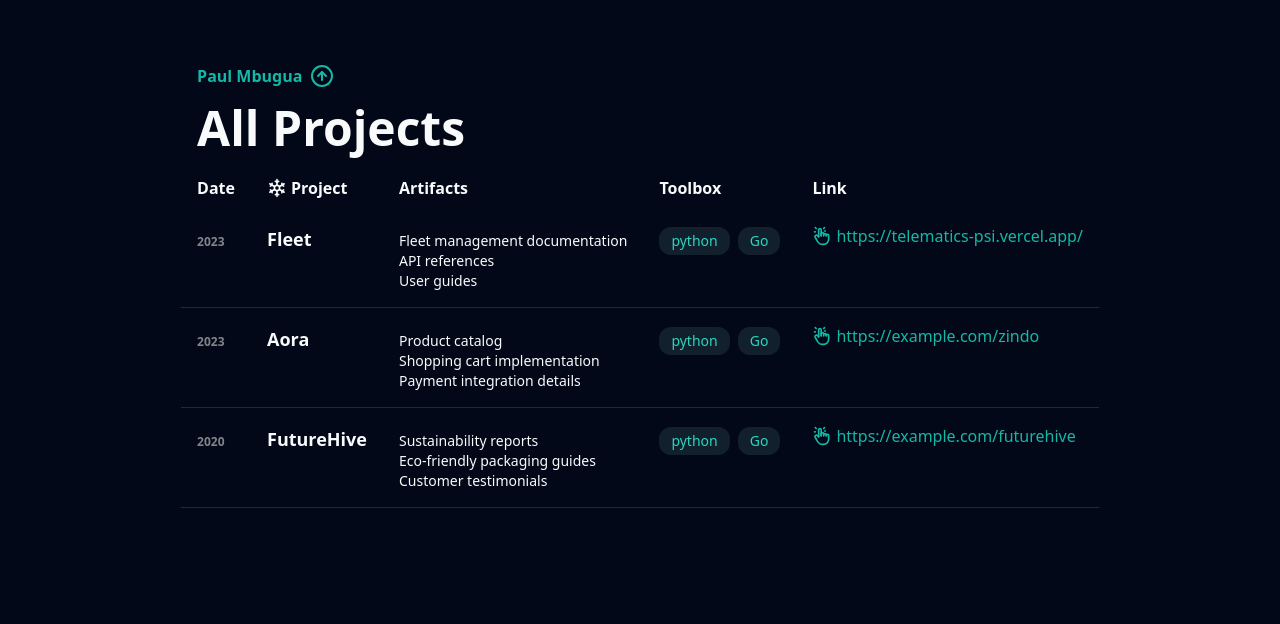
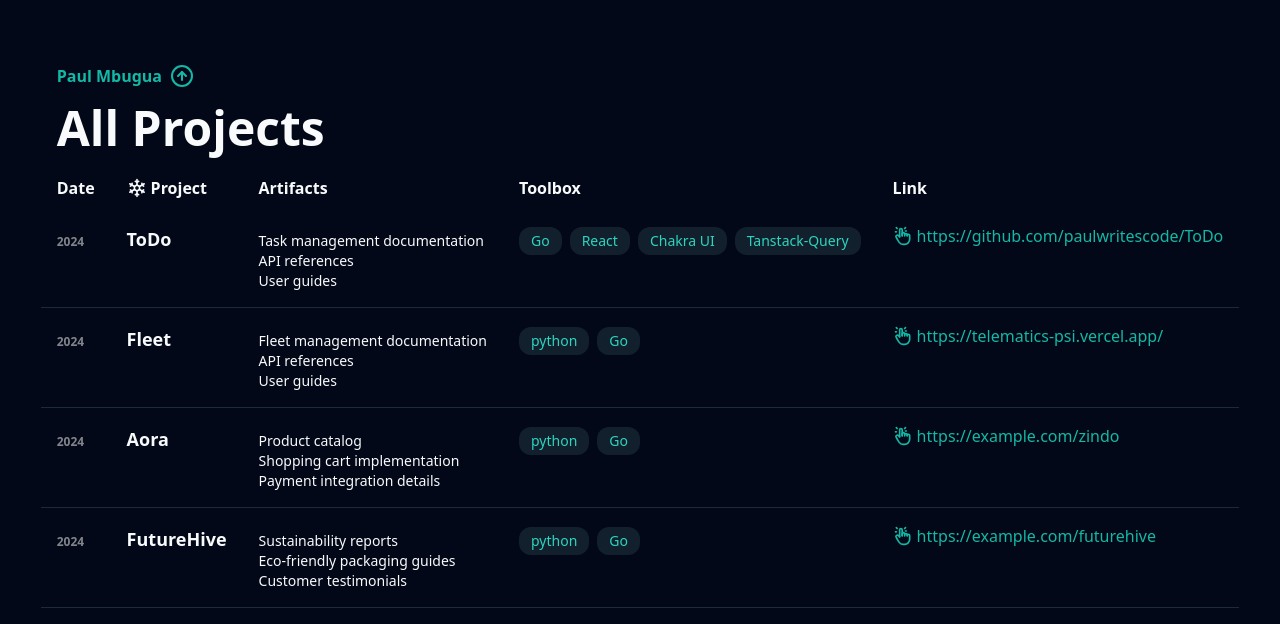
Before and after one commit to paulwritescode/portfolio-new, a React (Vite) app: page /archive in a window 1280 px wide. Shown: the top 624 px of the page. Built offline with nearby package versions, Linux system fonts and the light colour scheme.

Commit message:
tanstack query

```diff
--- a/src/data/Experience.ts
+++ b/src/data/Experience.ts
@@ -17,6 +17,7 @@
       "Agile",
       "Tauri",
       "React Native",
+      "Tanstack-Query",
     ],
   },
   {
--- a/src/data/Projects.ts
+++ b/src/data/Projects.ts
@@ -1,7 +1,22 @@
 export const projects = [
   {
+    id: 4,
+    date: 2024,
+    name: "ToDo",
+    image: "todo.png",
+    description:
+      "A task management application built with Go and React, providing real-time updates, task tracking, and user-friendly interfaces for managing daily tasks efficiently.",
+    artifacts: [
+      "Task management documentation",
+      "API references",
+      "User guides",
+    ],
+    stack: ["Go", "React", "Chakra UI", "Tanstack-Query"],
+    url: "https://github.com/paulwritescode/ToDo",
+  },
+  {
     id: 3,
-    date: 2023,
+    date: 2024,
     name: "Fleet",
     image:
       "https://c.wallhere.com/photos/a9/8a/Vocaloid_anime_girls_Hatsune_Miku_aqua_hair_aqua_eyes_blushing_ponytail_ribbon-138971.jpg!d",
@@ -18,7 +33,7 @@
   },
   {
     id: 2,
-    date: 2023,
+    date: 2024,
     name: "Aora",
     image:
       "https://c.wallhere.com/images/de/8d/84f5dfe678f5942e2c1fddea190b-1440559.jpg!d",
@@ -35,7 +50,7 @@
   },
   {
     id: 1,
-    date: 2020,
+    date: 2024,
     name: "FutureHive",
     image:
       "https://c.wallhere.com/photos/a9/8a/Vocaloid_anime_girls_Hatsune_Miku_aqua_hair_aqua_eyes_blushing_ponytail_ribbon-138971.jpg!d",
```
